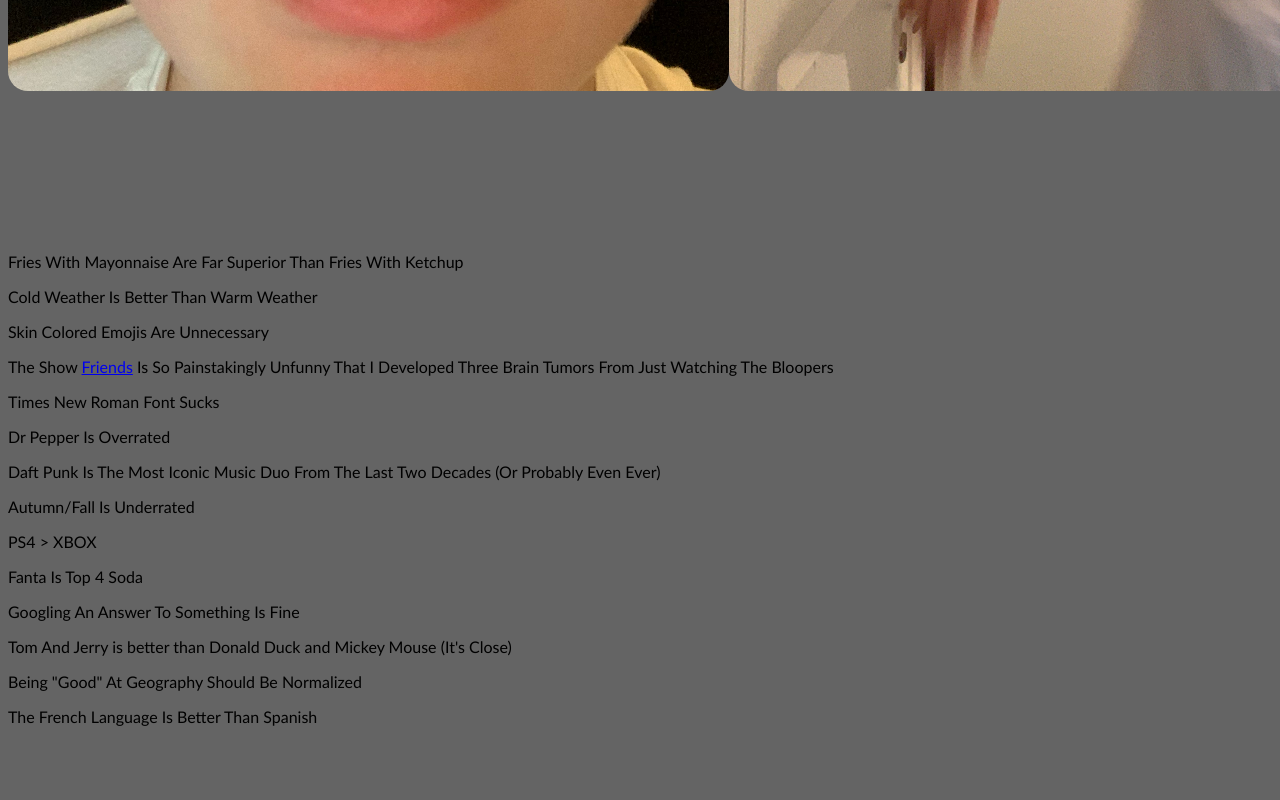
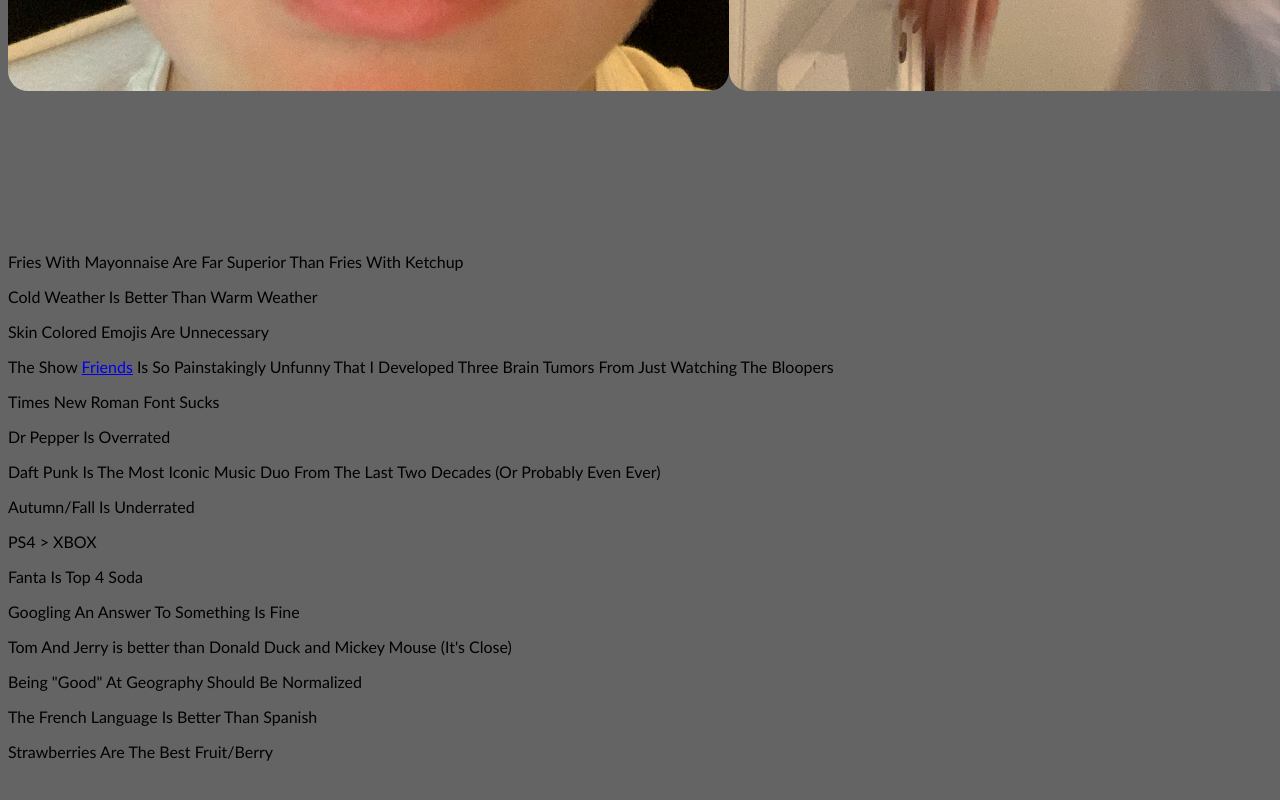
Before and after one commit to didriksn/varme-tar, a plain HTML site: page index.html in a window 1280 px wide. Shown: the part 878-1678 px from the top of the page. Drawn offline with Linux system fonts and the light colour scheme.

Commit message:
Update index.html

```diff
--- a/index.html
+++ b/index.html
@@ -21,5 +21,6 @@
     <p class="cemoi">Tom And Jerry is better than Donald Duck and Mickey Mouse (It's Close)</p>
     <p class="cemoi">Being "Good" At Geography Should Be Normalized</p>
     <p class="cemoi">The French Language Is Better Than Spanish</p>
+    <p class="cemoi">Strawberries Are The Best Fruit/Berry</p>
   </body>
 </html>
```
